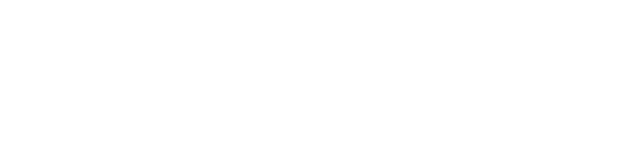
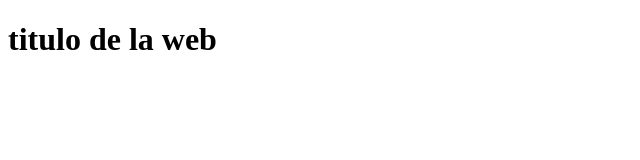
Before and after one commit to juan-duque777/proyectocongit, a website: page public/index.html in a window 1280 px wide. Shown: the whole page, without its empty margins (0-640 px from the left). Drawn offline with Linux system fonts and the light colour scheme.

Commit message:
actualizacion del archivo index.html

```diff
--- a/public/index.html
+++ b/public/index.html
@@ -6,6 +6,6 @@
     <title>Document</title>
 </head>
 <body>
-
+    <h1>titulo de la web</h1>
 </body>
 </html>
```
